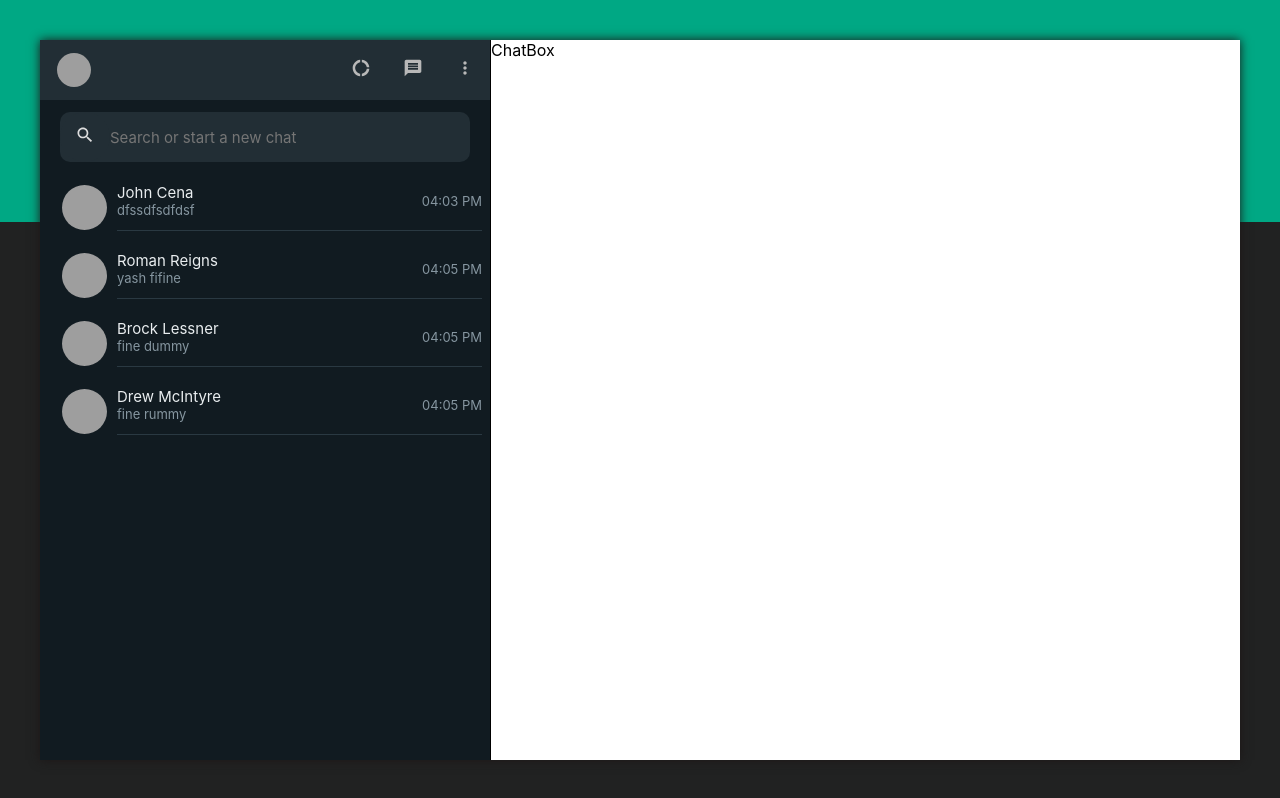
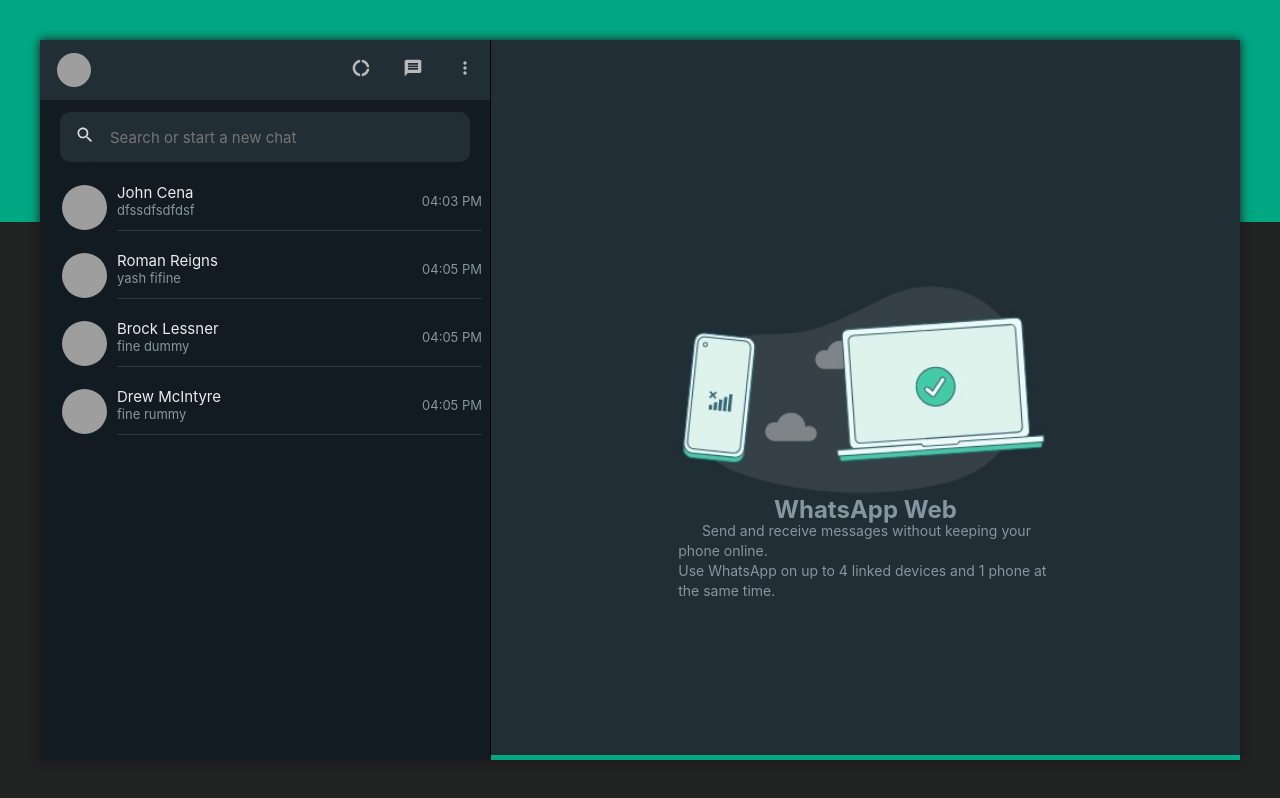
Before and after one commit to thegauravparmar/whatsapp-web-clone, a React (Create React App) app: page / in a window 1280 px wide. Built offline with nearby package versions, Linux system fonts and the light colour scheme; grey boxes are pictures that could not be loaded.

Commit message:
feat: ChatBox>>Initial Section

```diff
--- a/src/pages/ChatBox.js
+++ b/src/pages/ChatBox.js
@@ -1,5 +1,24 @@
 import React from "react";
+import { connect } from "react-redux";
+import Initial from "./Initial";
 
-export default function ChatBox() {
-  return <div>ChatBox</div>;
+// This component renders the entire chat box.
+function ChatBox(props) {
+  return <Initial />;
 }
+
+// Connects the component to the redux state
+const mapStateToProps = (state) => {
+  return {
+    ...state.Chat,
+  };
+};
+
+// Connects the component to redux dispatch
+const mapDispatchToProps = (dispatch) => {
+  return {
+    setState: (loaded) => dispatch({ type: "CHAT_STATE" }),
+  };
+};
+
+export default connect(mapStateToProps, mapDispatchToProps)(ChatBox);
--- /dev/null
+++ b/src/pages/Initial.js
@@ -0,0 +1,20 @@
+import React from "react";
+import ww from "../assets/images/ww.jpg";
+
+// Initial component is a functional component used to display the introduction to the whatsapp web.
+function Initial() {
+  return (
+    <div className="initial flex col rel ">
+      <img src={ww} className="abc abs" />
+      <h2 className="intro fs24 b myfontcolor abs abc aby">WhatsApp Web</h2>
+      <div className="intro-text myfontcolor abs abc align">
+        &nbsp;&nbsp;&nbsp;&nbsp;&nbsp; Send and receive messages without keeping
+        your phone online.
+        <br />
+        Use WhatsApp on up to 4 linked devices and 1 phone at the same time.
+      </div>
+    </div>
+  );
+}
+
+export default Initial;
```
Also changed, not shown: src/assets/images/ww.jpg (added).
